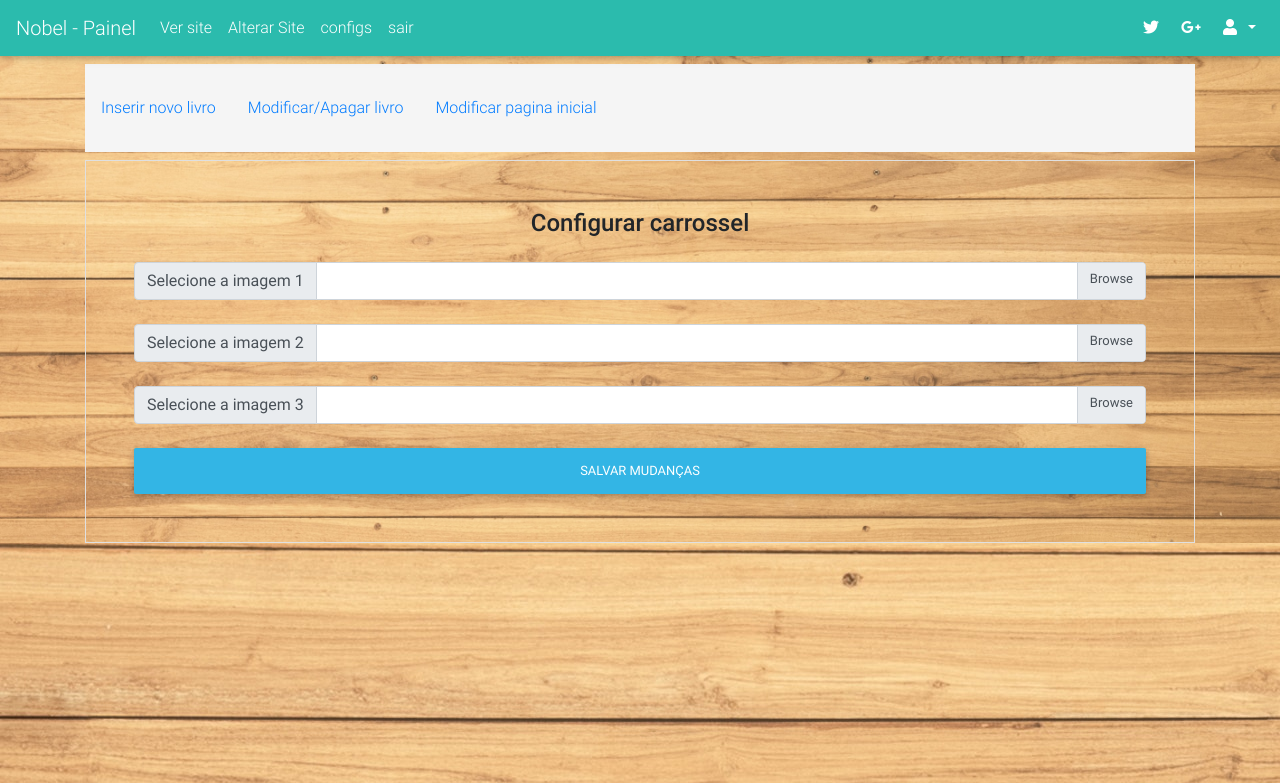
After one commit to lucascalixtos/-PHP_OO_CodeIgniter_SistemaLivraria, a CodeIgniter app: page /projeto_lp62/index.php/setup/modifica_inicio in a window 1280 px wide. The commit adds this page. Shown: the top 783 px of the page. Run offline with CodeIgniter, Linux system fonts and the light colour scheme.

Commit message:
Criação do modificador de carroussel, e da vies responsável por exibir o mesmo

```diff
--- a/application/controllers/setup.php
+++ b/application/controllers/setup.php
@@ -181,4 +181,15 @@ class Setup extends CI_Controller{
         redirect('setup/modifica');
     }
 
+    public function modifica_inicio(){
+        $this->load->view('common/header');
+        $this->load->view('painel/navbar_painel');
+        $this->load->view('painel/mininav');
+        $this->load->model('CarrosselModel');
+        $this->CarrosselModel->criar();
+        $v['carrossel'] = $this->load->view('painel/carrossel_form', '', TRUE);
+        $this->load->view('painel/modifica_inicio', $v);
+        $this->load->view('common/footer');
+    }
+
 }
--- /dev/null
+++ b/application/libraries/Carrossel.php
@@ -0,0 +1,28 @@
+<?php
+
+    class Carrossel{
+        private $img1;
+        private $img2;
+        private $img3;
+
+        private $db;
+
+        function __construct($img1 = NULL,$img2 = NULL,$img3 = NULL){
+            $this->img1 = $img1;
+            $this->img2 = $img2;
+            $this->img3 = $img3;
+
+            $ci = &get_instance();
+            $this->db = $ci->db;
+        }
+
+        public function save(){
+            $sql = "INSERT INTO carrossel(img1, img2, img3)
+            VALUES ('$this->img1', '$this->img2', '$this->img3')";
+             $this->db->query($sql);
+        }
+
+
+    }
+
+?>
--- /dev/null
+++ b/application/models/CarrosselModel.php
@@ -0,0 +1,35 @@
+<?php
+defined('BASEPATH') OR exit('No direct script access allowed');
+include_once APPPATH.'libraries/Carrossel.php';
+
+ class CarrosselModel extends CI_Model{
+
+    public function criar(){
+        if(sizeof($_POST) == 0) return;
+
+        $img1 = $this->input->post('img1');
+        $img2 = $this->input->post('img2');
+        $img3 = $this->input->post('img3');
+        $carrossel = new Carrossel($img1, $img2, $img3);
+        $carrossel->save();
+    }
+
+    public function carrossel_data($id){
+        $sql = "SELECT * FROM carrossel WHERE id = $id";
+        $res = $this->db->query($sql);
+        $data = $res->result_array();
+        return $data[0];
+    }
+
+
+    public function carrossel_select(){
+        $maxid = 0;
+        $row = $this->db->query('SELECT MAX(id) AS `maxid` FROM `carrossel`')->row();
+        if ($row) {
+           $maxid = $row->maxid;
+        }
+        return $maxid;
+    }
+
+
+}
--- a/application/views/elementos/card_group.php
+++ b/application/views/elementos/card_group.php
@@ -20,7 +20,7 @@
       <!--Text-->
       <p class="card-text">Some quick example text to build on the card title and make up the bulk of the card's content.</p>
       <!-- Provides extra visual weight and identifies the primary action in a set of buttons -->
-      <button type="button" class="btn btn-light-blue btn-md">Read more</button>
+      <button type="button" class="btn btn-light-blue btn-md">Clique aqui</button>
 
     </div>
 
@@ -46,7 +46,7 @@
       <!--Text-->
       <p class="card-text">Some quick example text to build on the card title and make up the bulk of the card's content.</p>
       <!-- Provides extra visual weight and identifies the primary action in a set of buttons -->
-      <button type="button" class="btn btn-light-blue btn-md">Read more</button>
+      <button type="button" class="btn btn-light-blue btn-md">Clique aqui</button>
 
     </div>
 
@@ -72,7 +72,7 @@
       <!--Text-->
       <p class="card-text">Some quick example text to build on the card title and make up the bulk of the card's content.</p>
       <!-- Provides extra visual weight and identifies the primary action in a set of buttons -->
-      <button type="button" class="btn btn-light-blue btn-md">Read more</button>
+      <button type="button" class="btn btn-light-blue btn-md">Clique aqui</button>
 
     </div>
 
--- a/application/views/elementos/carrossel.php
+++ b/application/views/elementos/carrossel.php
@@ -11,17 +11,17 @@
   <div class="carousel-inner" role="listbox">
     <!--First slide-->
     <div class="carousel-item active">
-      <img class="d-block w-100" src="<?= base_url('assets/img/c1.jpg') ?>" width="1600px" height="700px" alt="First slide">
+      <img class="d-block w-100" src="<?= base_url('assets/img/'.$img1) ?>" width="1600px" height="700px" alt="First slide">
     </div>
     <!--/First slide-->
     <!--Second slide-->
     <div class="carousel-item">
-      <img class="d-block w-100" src="<?= base_url('assets/img/c2.png') ?>" width="1600px" height="700px" alt="Second slide">
+      <img class="d-block w-100" src="<?= base_url('assets/img/'.$img2) ?>" width="1600px" height="700px" alt="Second slide">
     </div>
     <!--/Second slide-->
     <!--Third slide-->
     <div class="carousel-item">
-      <img class="d-block w-100" src="<?= base_url('assets/img/c1.jpg') ?>" width="1600px" height="700px" alt="Third slide">
+      <img class="d-block w-100" src="<?= base_url('assets/img/'.$img3) ?>" width="1600px" height="700px" alt="Third slide">
     </div>
     <!--/Third slide-->
   </div>
--- /dev/null
+++ b/application/views/painel/carrossel_form.php
@@ -0,0 +1,40 @@
+<div class="container mx-auto">
+    <form class="border border-light p-5" method="POST">
+
+        <div class="text-center">
+            <p class="h4 mb-4">Configurar carrossel</p>
+        </div>
+
+        <div class="input-group mb-4">
+            <div class="input-group-prepend">
+                <span class="input-group-text">Selecione a imagem 1</span>
+            </div>
+            <div class="custom-file">
+                <input type="file" class="custom-file-input" name="img1" id="img1" aria-describedby="fileInput">
+                <label class="custom-file-label" for="file-with-current"></label>
+            </div>
+        </div>
+
+        <div class="input-group mb-4">
+            <div class="input-group-prepend">
+                <span class="input-group-text">Selecione a imagem 2</span>
+            </div>
+            <div class="custom-file">
+                <input type="file" class="custom-file-input" name="img2" id="img2" aria-describedby="fileInput">
+                <label class="custom-file-label" for="file-with-current"></label>
+            </div>
+        </div>
+
+        <div class="input-group mb-4">
+            <div class="input-group-prepend">
+                <span class="input-group-text">Selecione a imagem 3</span>
+            </div>
+            <div class="custom-file">
+                <input type="file" class="custom-file-input" name="img3" id="img3" aria-describedby="fileInput">
+                <label class="custom-file-label" for="file-with-current"></label>
+            </div>
+        </div>
+
+        <button class="btn btn-info btn-block" type="submit">Salvar Mudanças</button>
+    </form>
+</div>
--- /dev/null
+++ b/application/views/painel/modifica_inicio.php
@@ -0,0 +1,11 @@
+<div class="container mx-auto">
+    <div class="row">
+        <?= $carrossel ?>
+    </div>
+    <div class="row">
+
+    </div>
+    <div class="row">
+
+    </div>
+</div>
```
Also changed, not shown: application/controllers/Livraria.php (+14 -1 lines).
